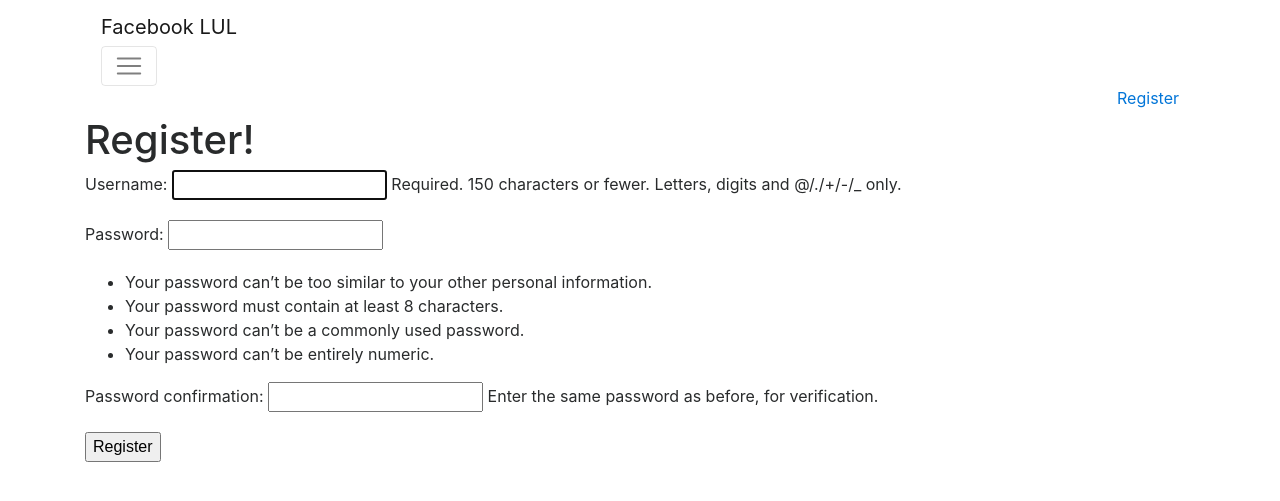
After one commit to aakim-git/reddit-clone, a Django app: page /user_accounts/register/ in a window 1280 px wide. The commit adds this page. Shown: the top 501 px of the page. Run offline with Django 3.2, Linux system fonts and the light colour scheme; some libraries are stand-ins or nearby versions.

Commit message:
Added tentative registration system

```diff
--- a/thing/thing/urls.py
+++ b/thing/thing/urls.py
@@ -16,8 +16,11 @@
 from django.conf.urls import url
 from django.conf.urls import include
 from django.contrib import admin
+from . import views
 
 urlpatterns = [
+    url(r'^$', views.login_redirect, name = 'login_redirect'),
+
     url(r'^admin/', admin.site.urls),
     url(r'^user_accounts/', include('user_accounts.urls')), #when we go to user_accounts/, it loads the url file in that app.
 ]
--- /dev/null
+++ b/thing/thing/views.py
@@ -0,0 +1,5 @@
+from django.shortcuts import redirect
+
+def login_redirect(request):
+    #simple redirect. Home page -> login page.
+    return redirect('/user_accounts/login')
--- a/thing/user_accounts/templates/base.html
+++ b/thing/user_accounts/templates/base.html
@@ -15,13 +15,13 @@
         <div>
             <div class="container">
                 <nav class="navbar navbar-expand-lg navbar-light bg-light rounded">
-                    <a class="navbar-brand" href="#">Facebook LUL</a>
+                    <a href="/" class="navbar-brand">Facebook LUL</a>
                     <button class="navbar-toggler" type="button" data-toggle="collapse" data-target="#navbarsExample09" aria-controls="navbarsExample09" aria-expanded="false" aria-label="Toggle navigation">
                         <span class="navbar-toggler-icon"></span>
                     </button>
 
                         <ul class="navbar-nav ml-auto">
-                            <li><a href="../register/">Register</a></li>
+                            <li><a href="../user_accounts/register/">Register</a></li>
                         </ul>
                 </nav>
             </div>
--- /dev/null
+++ b/thing/user_accounts/templates/user_accounts/register.html
@@ -0,0 +1,13 @@
+{% extends 'base.html' %}
+
+{% block body %}
+<div class="container">
+    <h1>Register!</h1>
+    <form method="post">
+        {% csrf_token %}
+        {{ form.as_p }} <!--we pass in 'form' as parameter-->
+        <button type="submit">Register</button>
+    </form>
+</div>
+
+{% endblock %}
--- a/thing/user_accounts/urls.py
+++ b/thing/user_accounts/urls.py
@@ -1,11 +1,14 @@
 from django.conf.urls import url
-from . import views #import the view file in the current app
-from django.contrib.auth.views import login # login library
+from . import views #import the view file from the current app
+from django.contrib.auth.views import login, logout
 
 urlpatterns = [
 	url(r'^$', views.home),
         #since these urls belong to the "user_accounts" app, they by default extend from www.asd/user_accounts/...
         #also, at url /user_accounts/ , it will load the "home" object in the views file in this app.
-        url(r'^login/$', login, {'template_name': 'user_accounts/login.html'})
+        url(r'^login/$', login, {'template_name': 'user_accounts/login.html'}),
         #at url .../login, we load the view "login", with our custom template login.html
+        url(r'^logout/$', logout, {'template_name': 'user_accounts/logout.html'}), #again, the view 'logout' is from the imported library.
+        url(r'^register/$', views.register),
+
 ]
--- a/thing/user_accounts/views.py
+++ b/thing/user_accounts/views.py
@@ -1,7 +1,8 @@
-from django.shortcuts import render
+from django.shortcuts import render, redirect
 from django.shortcuts import HttpResponse
+from django.contrib.auth.forms import UserCreationForm #default django registraction form.
 
-# Create your views here.
+# There are custom views.
 # function based view
 def home(request):
     # you would usually pull these variables from a database.
@@ -13,3 +14,15 @@
     # you can also pass in a variable list of information.
     args = {'name': name, 'numbers': numbers}
     return render(request, 'user_accounts/home.html', args)
+
+def register(request):
+    if request.method == 'GET': #User's first time in the register page
+        form = UserCreationForm()
+        args = {'form': form}
+        return render(request, 'user_accounts/register.html', args)
+
+    elif request.method == 'POST': #user is sending info to server
+        form = UserCreationForm(request.POST) #this is the request in the parameter
+        if form.is_valid(): #kind of the default django requirements
+            form.save() #saves into database
+            return redirect('/user_accounts/')
```
Also changed, not shown: thing/user_accounts/templates/user_accounts/logout.html (added, +12 -0 lines), thing/db.sqlite3.
